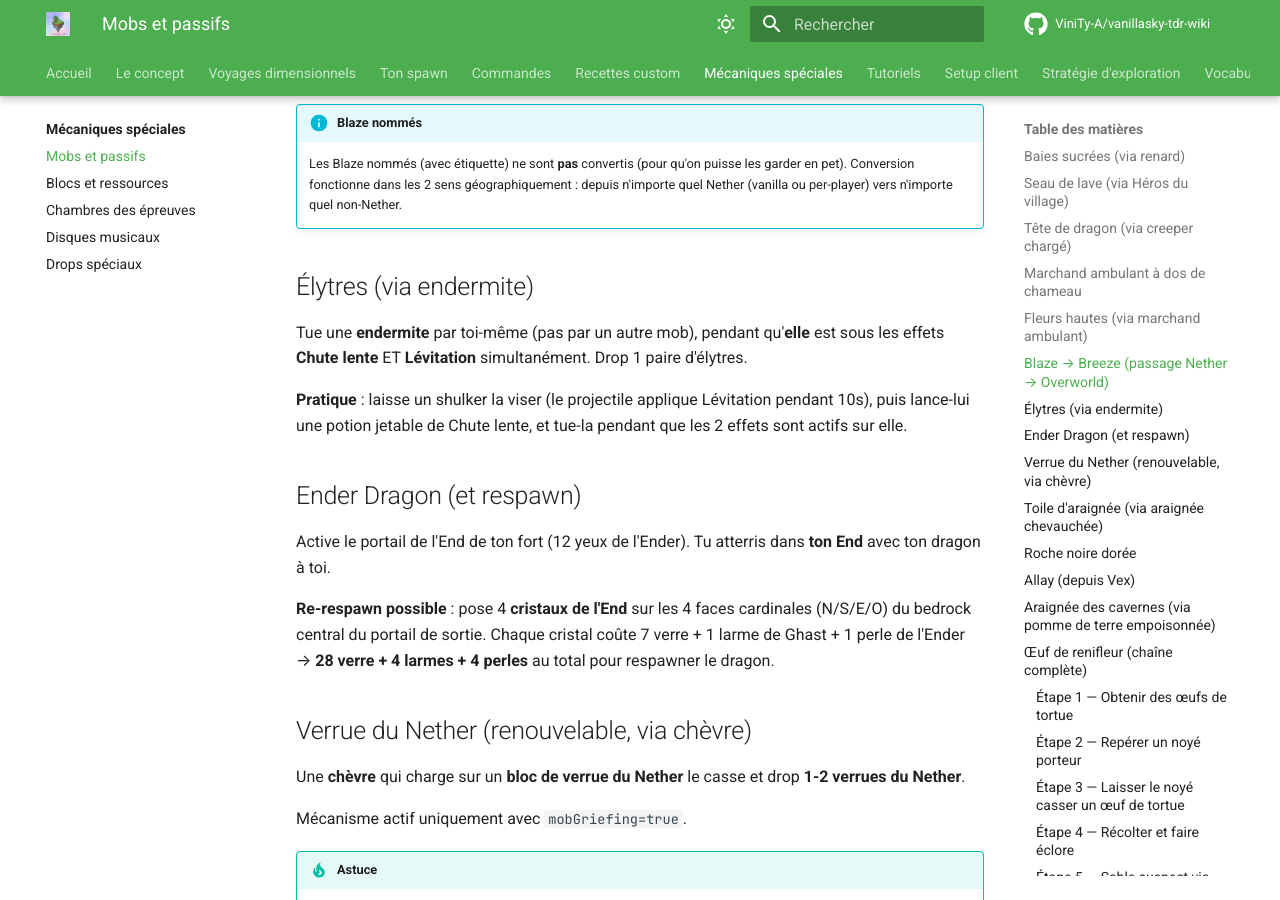
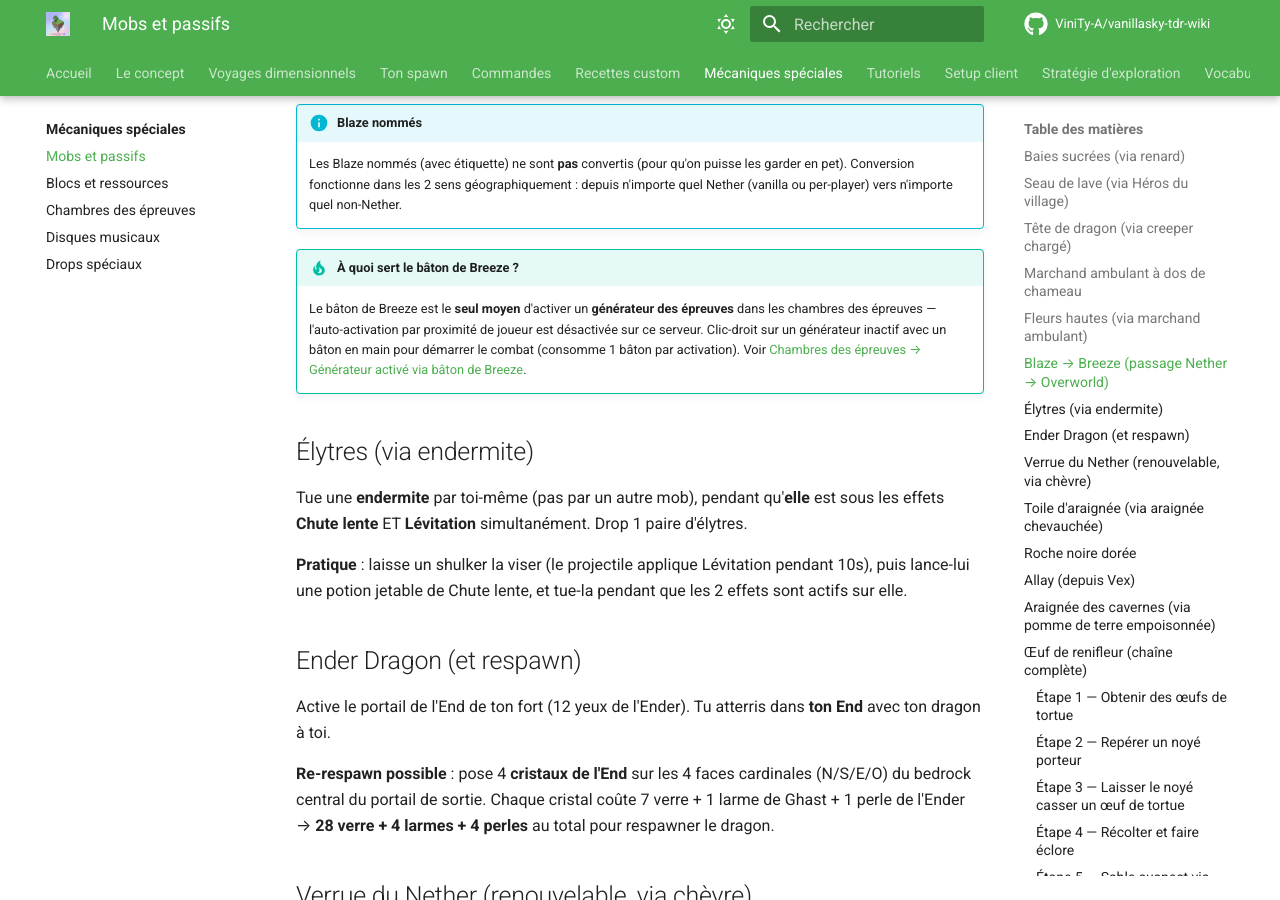
Before and after one commit to ViniTy-A/vanillasky-tdr-wiki, an MkDocs documentation site: the page built from docs/mecaniques/mobs.md, in a window 1280 px wide and 900 px high, scrolled down 2042 px. Built offline with MkDocs 1.6.1 and Material for MkDocs 9.7.7, drawn with Linux system fonts in a browser that asks for light colours; comment, search, counter and statistics services are not loaded.

Commit message:
docs(mobs): ajoute note d'utilité du bâton de Breeze
Note tip juste sous la procédure d'obtention pointant vers
chambres-epreuves.md, pour que le lecteur qui suit la chaîne
Blaze → Breeze → bâton sache immédiatement à quoi il sert.

Co-Authored-By: Claude Opus 4.7 (1M context) <noreply@anthropic.com>

```diff
--- a/docs/mecaniques/mobs.md
+++ b/docs/mecaniques/mobs.md
@@ -61,6 +61,9 @@ Mécanique custom inspirée de CSA-Reborn. Quand un **Blaze** traverse un portai
 
 !!! info "Blaze nommés"
     Les Blaze nommés (avec étiquette) ne sont **pas** convertis (pour qu'on puisse les garder en pet). Conversion fonctionne dans les 2 sens géographiquement : depuis n'importe quel Nether (vanilla ou per-player) vers n'importe quel non-Nether.
+
+!!! tip "À quoi sert le bâton de Breeze ?"
+    Le bâton de Breeze est le **seul moyen** d'activer un **générateur des épreuves** dans les chambres des épreuves — l'auto-activation par proximité de joueur est désactivée sur ce serveur. Clic-droit sur un générateur inactif avec un bâton en main pour démarrer le combat (consomme 1 bâton par activation). Voir [Chambres des épreuves → Générateur activé via bâton de Breeze](chambres-epreuves.md#generateur-des-epreuves-active-via-baton-de-breeze-strict).
 
 ## Élytres (via endermite)
 
```
